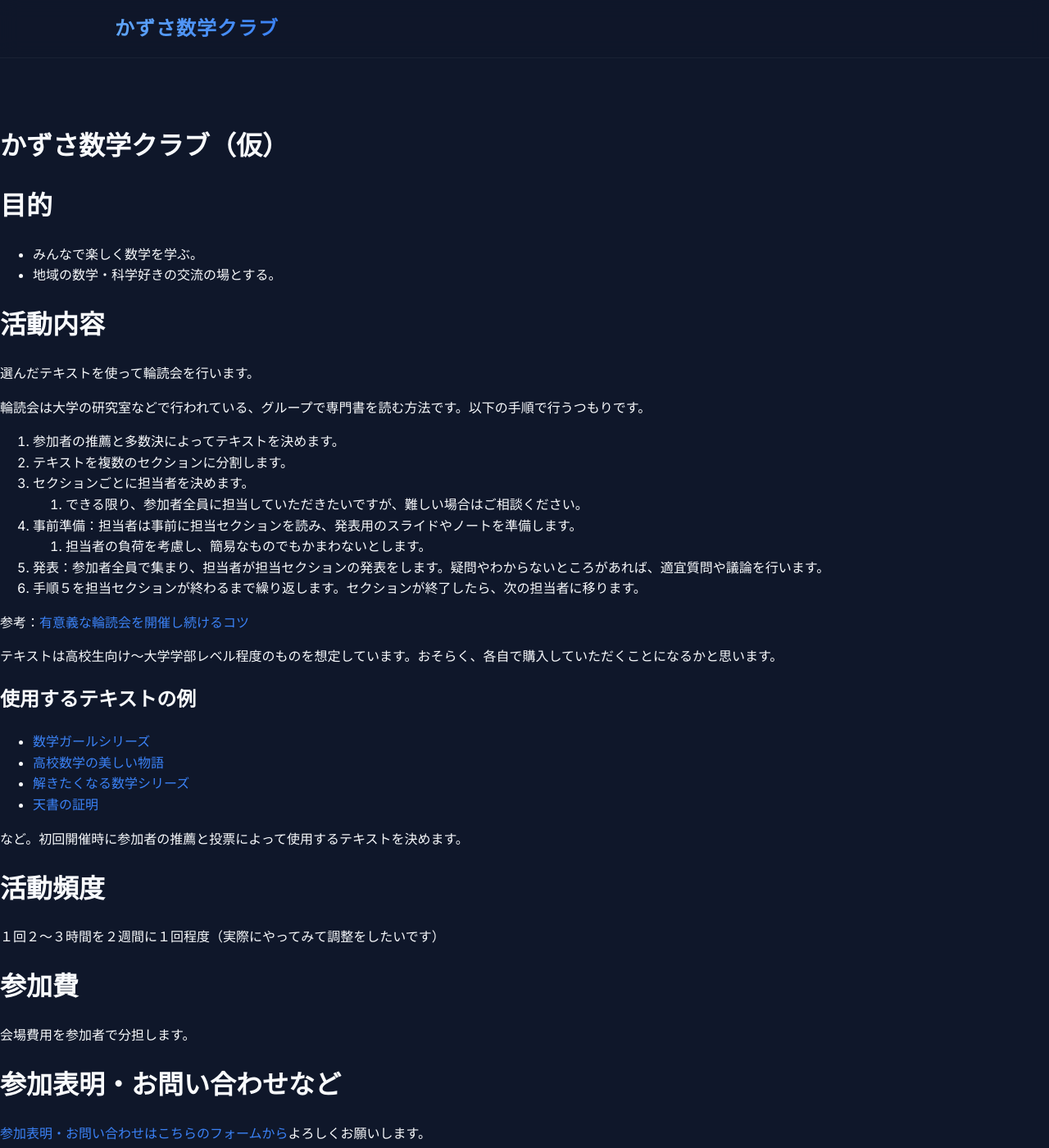
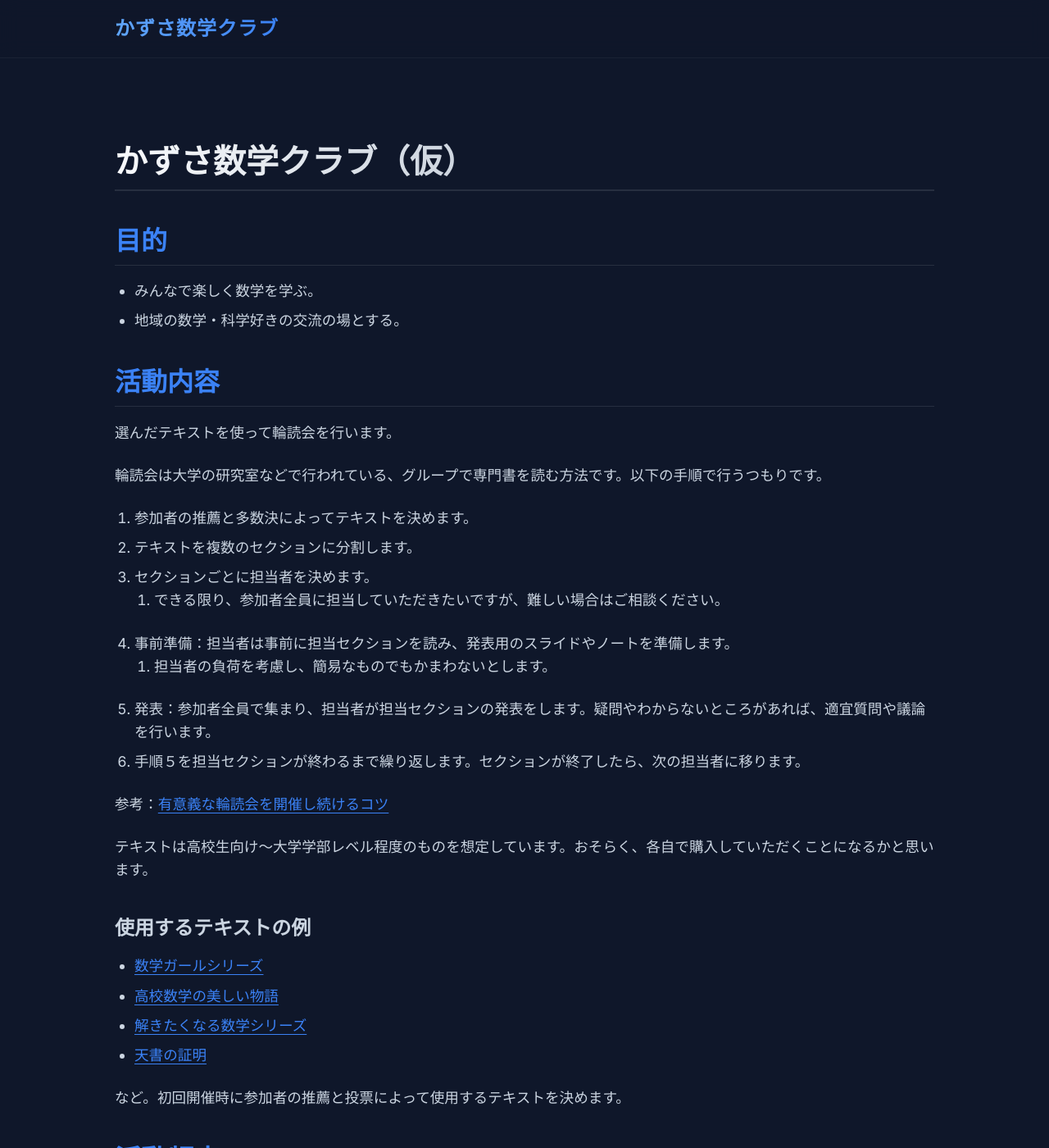
Before and after one commit to jumpeke/kazusa-math-club, a Jekyll site: the page built from index.md, in a window 1280 px wide and 1400 px high. Shown: the whole window at 82% size. Built offline with Jekyll 4.4.1, drawn with Linux system fonts in a browser that asks for light colours; our own code applies the rules of GitHub Pages for plain Markdown files; some of the changed text lies outside the part shown.

Commit message:
feat: add markdown styling and wrap content in a container for improved layout consistency

```diff
--- a/_layouts/default.html
+++ b/_layouts/default.html
@@ -20,7 +20,9 @@
         </div>
     </header>
     <main class="content">
-        {{ content }}
+        <div class="container markdown-body">
+            {{ content }}
+        </div>
     </main>
     <footer class="footer">
         <div class="container">
--- a/assets/css/style.css
+++ b/assets/css/style.css
@@ -158,6 +158,98 @@ a:hover {
     margin: 0;
 }
 
+/* Markdown Content Styles */
+.markdown-body h1,
+.markdown-body h2,
+.markdown-body h3,
+.markdown-body h4,
+.markdown-body h5,
+.markdown-body h6 {
+    color: var(--text-color);
+    margin-top: 2.5rem;
+    margin-bottom: 1rem;
+    line-height: 1.3;
+}
+
+.markdown-body h1 {
+    font-size: 2.5rem;
+    background: linear-gradient(to right, #f8fafc, #94a3b8);
+    -webkit-background-clip: text;
+    -webkit-text-fill-color: transparent;
+    border-bottom: 2px solid rgba(255, 255, 255, 0.1);
+    padding-bottom: 0.5rem;
+}
+
+.markdown-body h2 {
+    font-size: 2rem;
+    color: var(--primary-color);
+    border-bottom: 1px solid rgba(255, 255, 255, 0.1);
+    padding-bottom: 0.5rem;
+}
+
+.markdown-body h3 {
+    font-size: 1.5rem;
+    color: #cbd5e1;
+}
+
+.markdown-body p {
+    margin-bottom: 1.5rem;
+    color: #cbd5e1;
+    font-size: 1.1rem;
+}
+
+.markdown-body ul,
+.markdown-body ol {
+    margin-bottom: 1.5rem;
+    padding-left: 1.5rem;
+    color: #cbd5e1;
+    font-size: 1.1rem;
+}
+
+.markdown-body li {
+    margin-bottom: 0.5rem;
+}
+
+.markdown-body a {
+    color: var(--primary-color);
+    text-decoration: underline;
+    text-underline-offset: 4px;
+}
+
+.markdown-body a:hover {
+    color: var(--primary-hover);
+}
+
+.markdown-body blockquote {
+    border-left: 4px solid var(--primary-color);
+    margin: 1.5rem 0;
+    padding: 1rem 1.5rem;
+    background: rgba(59, 130, 246, 0.1);
+    border-radius: 0 8px 8px 0;
+}
+
+.markdown-body code {
+    background: rgba(255, 255, 255, 0.1);
+    padding: 0.2rem 0.4rem;
+    border-radius: 4px;
+    font-family: monospace;
+    font-size: 0.9em;
+}
+
+.markdown-body pre code {
+    background: transparent;
+    padding: 0;
+}
+
+.markdown-body pre {
+    background: rgba(15, 23, 42, 0.8);
+    padding: 1.5rem;
+    border-radius: 12px;
+    overflow-x: auto;
+    border: 1px solid rgba(255, 255, 255, 0.05);
+    margin-bottom: 1.5rem;
+}
+
 /* Footer */
 .footer {
     text-align: center;
--- a/index.md
+++ b/index.md
@@ -4,12 +4,12 @@ layout: default
 
 # かずさ数学クラブ（仮）
 
-# 目的
+## 目的
 
 * みんなで楽しく数学を学ぶ。
 * 地域の数学・科学好きの交流の場とする。
 
-# 活動内容
+## 活動内容
 
 選んだテキストを使って輪読会を行います。
 
@@ -28,7 +28,7 @@ layout: default
 
 テキストは高校生向け〜大学学部レベル程度のものを想定しています。おそらく、各自で購入していただくことになるかと思います。
 
-## 使用するテキストの例
+### 使用するテキストの例
 
 * [数学ガールシリーズ](https://www.hyuki.com/girl/)
 * [高校数学の美しい物語](https://www.sbcr.jp/product/4797385588/)
@@ -37,14 +37,14 @@ layout: default
 
 など。初回開催時に参加者の推薦と投票によって使用するテキストを決めます。
 
-# 活動頻度
+## 活動頻度
 
 １回２～３時間を２週間に１回程度（実際にやってみて調整をしたいです）
 
-# 参加費
+## 参加費
 
 会場費用を参加者で分担します。
 
-# 参加表明・お問い合わせなど
+## 参加・お問い合わせなど
 
-[参加表明・お問い合わせはこちらのフォームから](https://docs.google.com/forms/d/1wrFz6yAz9DjrsUYjbNwmppCmFfCbQcB0Wm0y_mtUKR8/edit)よろしくお願いします。
+[参加・お問い合わせはこちらのフォームから](https://docs.google.com/forms/d/1wrFz6yAz9DjrsUYjbNwmppCmFfCbQcB0Wm0y_mtUKR8/edit)よろしくお願いします。
```
